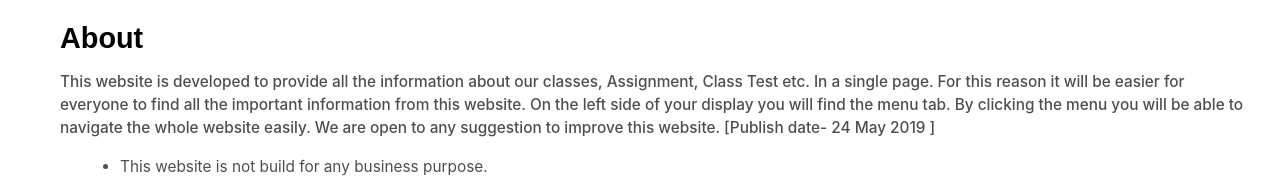
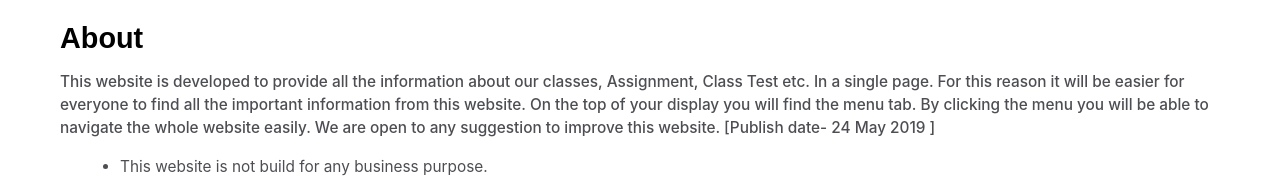
Before and after one commit to SRsajeeb/section-a-info, a plain HTML site: page index.html in a window 1280 px wide. Shown: the part 224-413 px from the top of the page. Drawn offline with nearby package versions, Linux system fonts and the light colour scheme.

Commit message:
Update index.html

```diff
--- a/index.html
+++ b/index.html
@@ -63,7 +63,7 @@
         <header>About</header>
         <article>
           <p>
-            This website is developed to provide all the information about our classes, Assignment, Class Test etc. In a single page. For this reason it will be easier for everyone to find all the important information from this website. On the left side of your display you will find the menu tab. By clicking the menu you will be able to navigate the whole website easily. We are open to any suggestion to improve this website.
+            This website is developed to provide all the information about our classes, Assignment, Class Test etc. In a single page. For this reason it will be easier for everyone to find all the important information from this website. On the top of your display you will find the menu tab. By clicking the menu you will be able to navigate the whole website easily. We are open to any suggestion to improve this website.
             [Publish date- 24 May 2019 ]
           </p>
 
```
